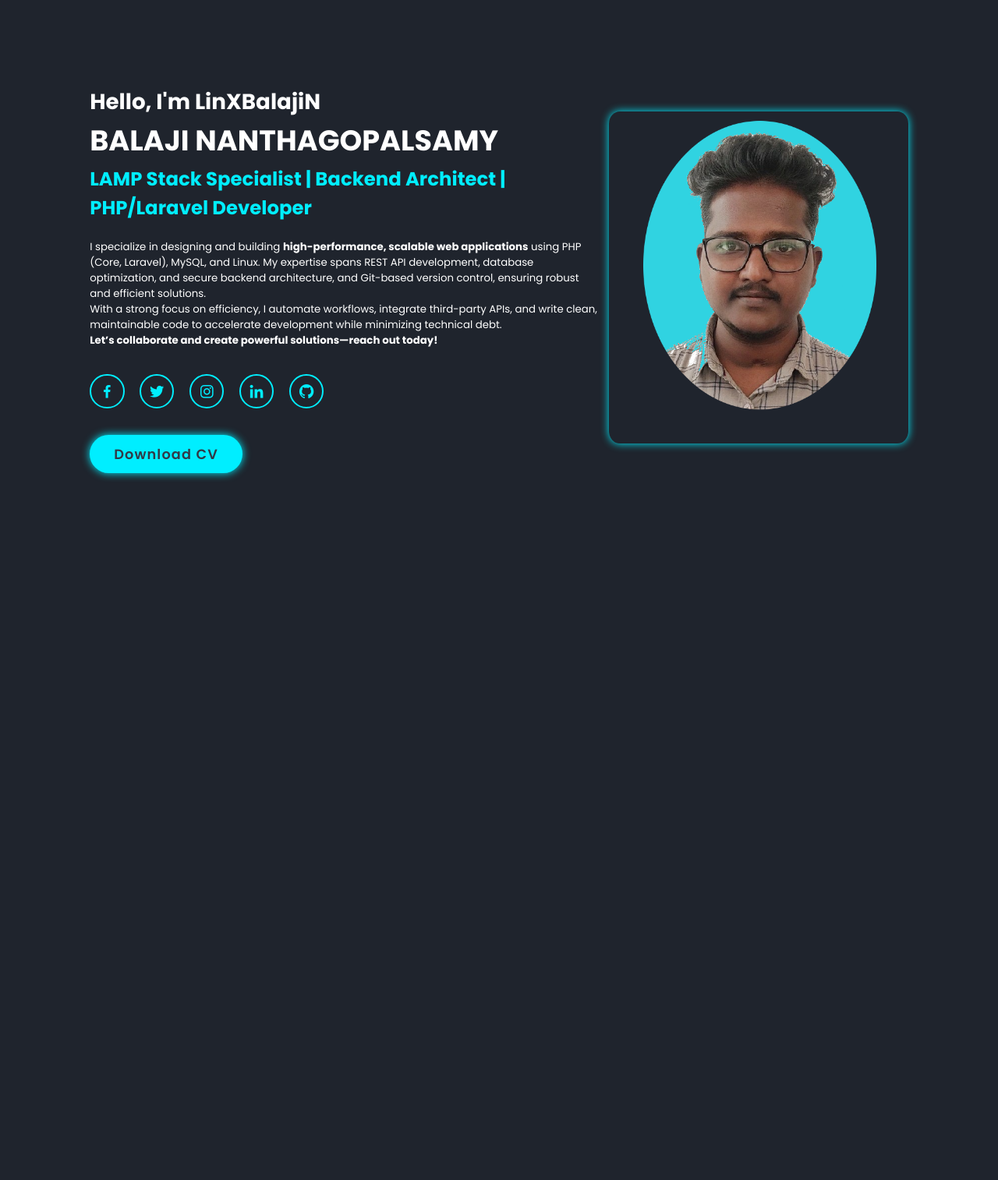
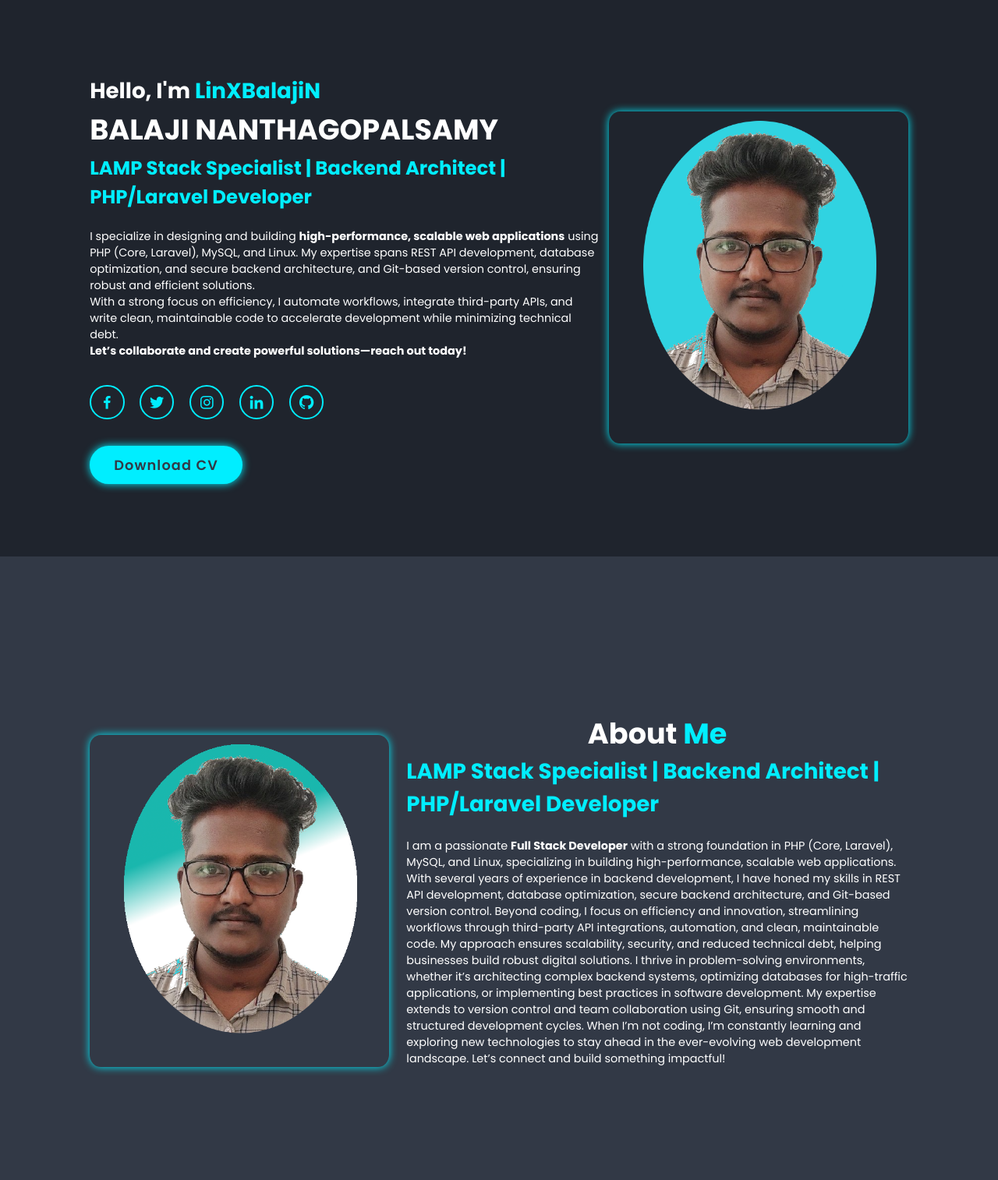
Before and after one commit to LinXBalajiN/LinXBalajiN-Folio, a PHP site: page / in a window 1280 px wide. Shown: the part 86-1600 px from the top of the page at 78% size. Before the commit the page ends 701 px from the top, so only its background shows below. Run offline with PHP 8.4, Linux system fonts and the light colour scheme.

Commit message:
about section works

```diff
--- a/css/style.css
+++ b/css/style.css
@@ -106,7 +106,7 @@ span {
 }
 
 .home-content p {
-    font-size: 1.2rem;
+    font-size: 1.3rem;
 }
 
 .social-media a {
@@ -146,3 +146,32 @@ span {
 .btn:hover {
     box-shadow: none;
 }
+
+.about-img img {
+    width: 30vw;
+    padding-bottom: 3rem;
+    box-shadow: 0 0 1rem var(--main-color);
+    border-radius: 3.69%;
+}
+
+.about {
+    display: flex;
+    justify-content: center;
+    align-items: center;
+    gap: 2rem;
+    background: var(--second-bg-color);
+}
+
+.heading {
+    text-align: center;
+    font-size: 3.3rem;
+}
+
+.about-content h3 {
+    font-size: 2.5rem;
+}
+
+.about-content p {
+    font-size: 1.3rem;
+    margin: 2rem 0 3rem;
+}
--- a/index.html
+++ b/index.html
@@ -38,7 +38,7 @@
     <!--home section design-->
     <section class="home" id="home">
         <div class="home-content">
-            <h4>Hello, I'm LinXBalajiN</h4>
+            <h4>Hello, I'm <span>LinXBalajiN</span></h4>
             <h1>BALAJI NANTHAGOPALSAMY</h1>
             <h4><span>LAMP Stack Specialist | Backend Architect | PHP/Laravel Developer</span></h4>
 
@@ -66,6 +66,38 @@
             <img src="img/LinXBalajiN.png" alt="LinXBalajiN profile">
         </div>
     </section>
+
+    <!-- about section design -->
+    <section class="about" id="about">
+        <div class="about-img">
+            <img src="img/LinXBalajiN-about.png" alt="LinXBalajiN about">
+        </div>
+
+        <div class="about-content">
+            <h2 class="heading">About <span>Me</span></h2>
+            <h3><span>LAMP Stack Specialist | Backend Architect | PHP/Laravel Developer</span></h3>
+            <p>I am a passionate <strong> Full Stack Developer</strong> with a strong foundation in PHP (Core,
+                Laravel), MySQL, and Linux, specializing in building high-performance, scalable web applications.
+                With several years of experience in backend development, I have honed my skills in REST API
+                development, database optimization, secure backend architecture, and Git-based version control.
+
+                Beyond coding, I focus on efficiency and innovation, streamlining workflows through third-party API
+                integrations, automation, and clean, maintainable code. My approach ensures scalability, security,
+                and reduced technical debt, helping businesses build robust digital solutions.
+
+                I thrive in problem-solving environments, whether it’s architecting complex backend systems,
+                optimizing databases for high-traffic applications, or implementing best practices in software
+                development. My expertise extends to version control and team collaboration using Git, ensuring
+                smooth and structured development cycles.
+
+                When I’m not coding, I’m constantly learning and exploring new technologies to stay ahead in the
+                ever-evolving web development landscape.
+
+                Let’s connect and build something impactful!
+            </p>
+        </div>
+    </section>
+
     <!--custom js-->
     <script src="js/script.js"></script>
 </body>
```
Also changed, not shown: img/LinXBalajiN-about.png (added).
